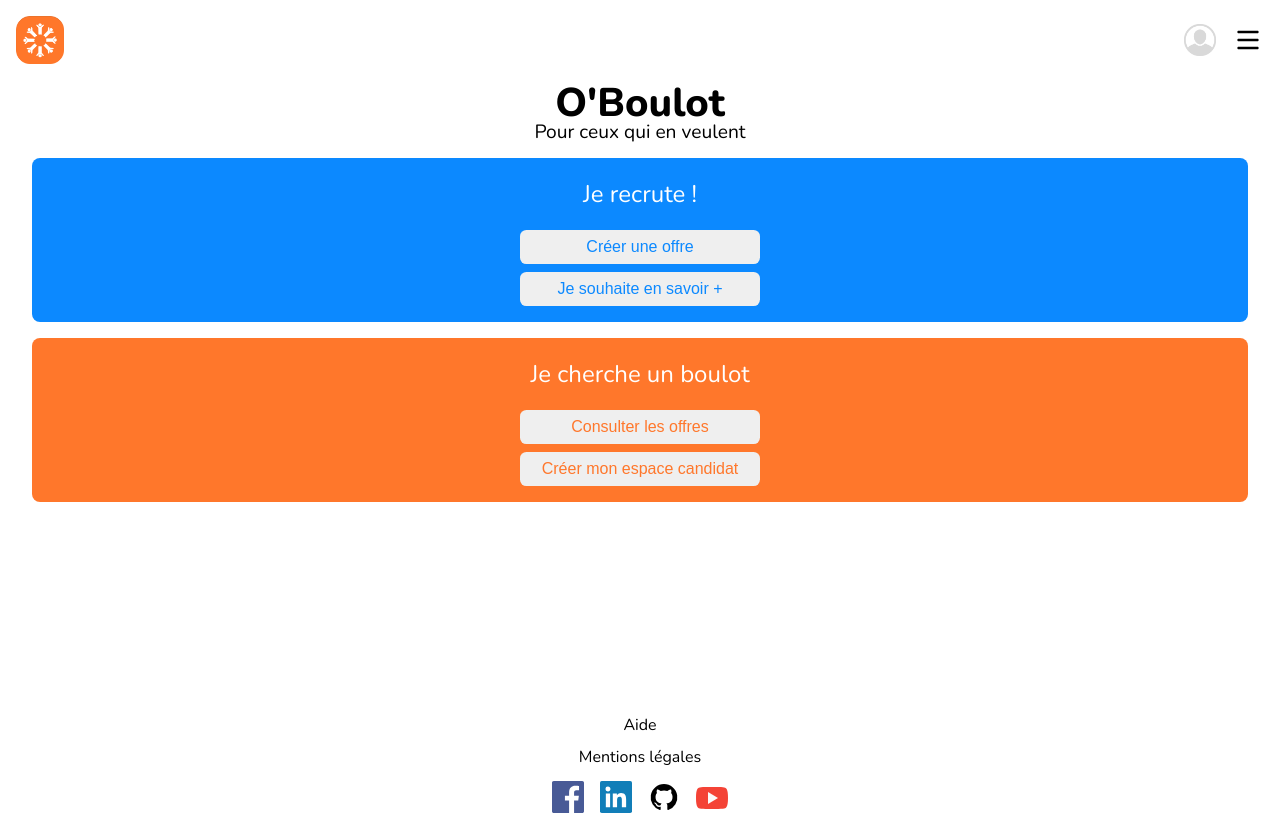
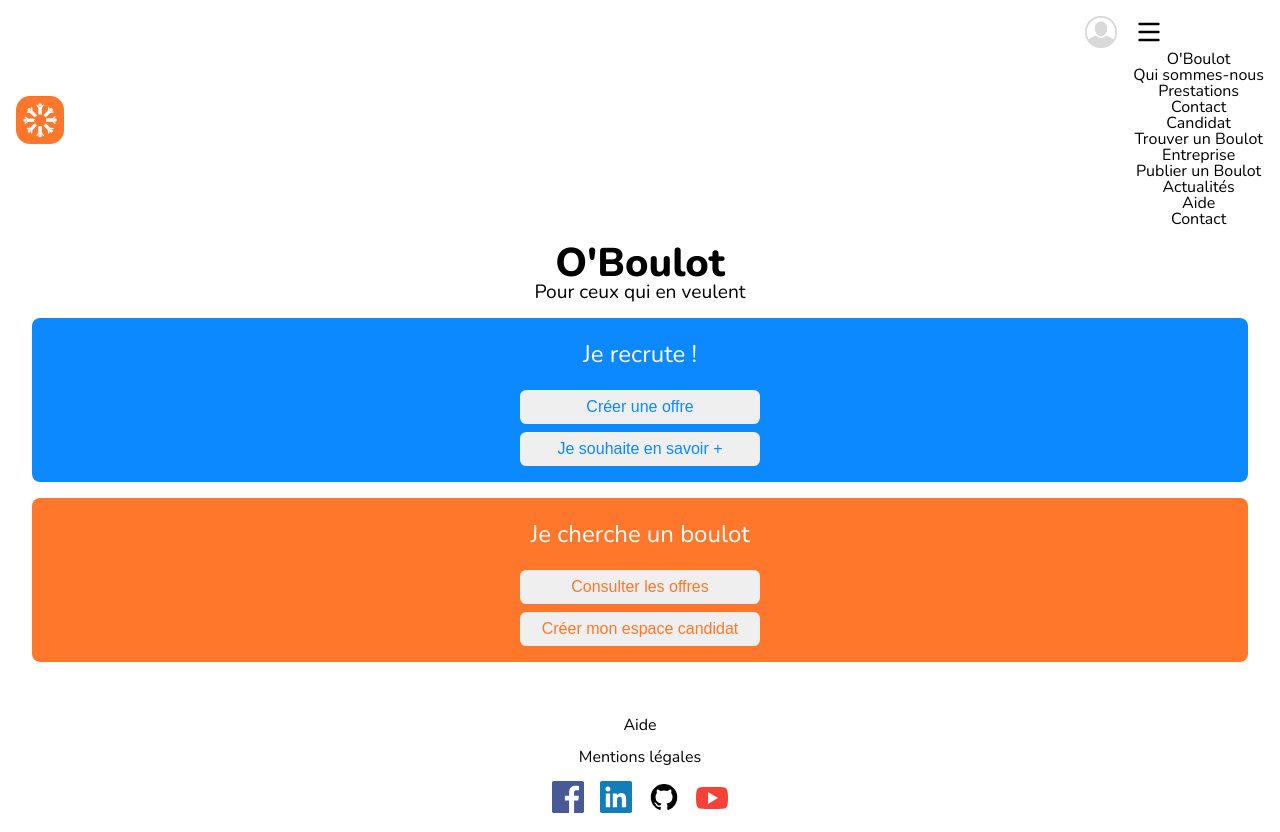
Before and after one commit to lekdup/projet-o-boulot, a React (Create React App) app in the folder front/: page / in a window 1280 px wide. Built offline with nearby package versions, Linux system fonts and the light colour scheme.

Commit message:
initial commit for navbar

```diff
--- a/front/src/components/Header/MenuBurger/MenuBurger.js
+++ b/front/src/components/Header/MenuBurger/MenuBurger.js
@@ -2,7 +2,33 @@ import './MenuBurger.scss';
 
 function MenuBurger() {
     return(
-        <div className="MenuBurger"><svg xmlns="http://www.w3.org/2000/svg" viewBox="0 0 24 24" id="hamburger-menu"><path d="M5 7h14c.6 0 1-.4 1-1s-.4-1-1-1H5c-.6 0-1 .4-1 1s.4 1 1 1zm0 6h14c.6 0 1-.4 1-1s-.4-1-1-1H5c-.6 0-1 .4-1 1s.4 1 1 1zm0 6h14c.6 0 1-.4 1-1s-.4-1-1-1H5c-.6 0-1 .4-1 1s.4 1 1 1z"></path></svg></div>
+        <div className="MenuBurger">
+            <div className="MenuBurger-logo">
+                <svg xmlns="http://www.w3.org/2000/svg" viewBox="0 0 24 24" id="hamburger-menu"><path d="M5 7h14c.6 0 1-.4 1-1s-.4-1-1-1H5c-.6 0-1 .4-1 1s.4 1 1 1zm0 6h14c.6 0 1-.4 1-1s-.4-1-1-1H5c-.6 0-1 .4-1 1s.4 1 1 1zm0 6h14c.6 0 1-.4 1-1s-.4-1-1-1H5c-.6 0-1 .4-1 1s.4 1 1 1z"></path></svg>
+            </div>
+            <ul className="MenuBurger-nav">
+                <li>O'Boulot
+                    <ul>
+                        <li>Qui sommes-nous</li>
+                        <li>Prestations</li>
+                        <li>Contact</li>
+                    </ul>
+                </li>
+                <li>Candidat
+                    <ul>
+                        <li>Trouver un Boulot</li>
+                    </ul>
+                </li>
+                <li>Entreprise
+                    <ul>
+                        <li>Publier un Boulot</li>
+                    </ul>
+                </li>
+                <li>Actualités</li>
+                <li>Aide</li>
+                <li>Contact</li>
+            </ul>
+        </div>
     )
 }
 
--- a/front/src/components/Header/MenuBurger/MenuBurger.scss
+++ b/front/src/components/Header/MenuBurger/MenuBurger.scss
@@ -1,3 +1,5 @@
 .MenuBurger {
-    width: 2rem;
+    &-logo {
+        width: 2rem;
+    }
 }
```
